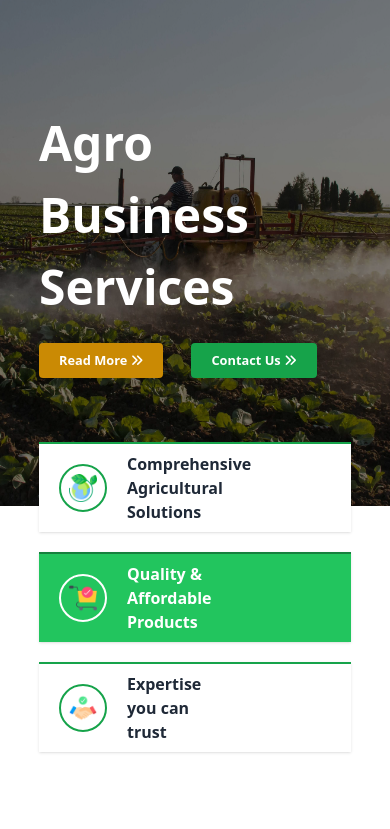
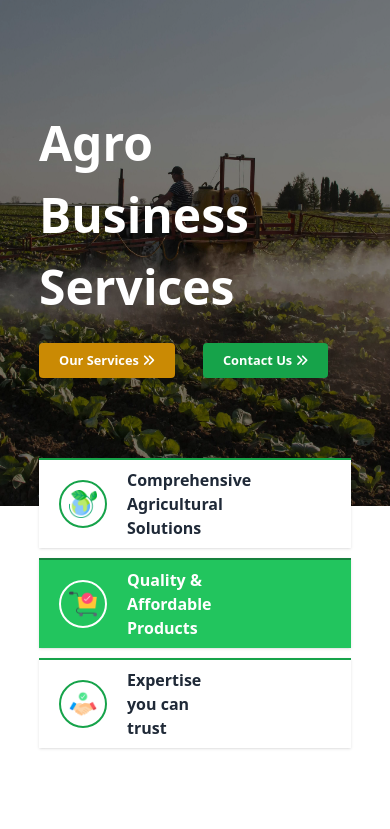
Before and after one commit to wilfredofficial63854/billal-enterprise, a PHP site: page / in a window 390 px wide. Shown: the part 133-962 px from the top of the page. Run offline with PHP 8.4, Linux system fonts and the light colour scheme; some libraries are stand-ins or nearby versions.

Commit message:
update to features margins

```diff
--- a/css/output.css
+++ b/css/output.css
@@ -843,6 +843,14 @@ video {
   margin-top: 4rem;
 }
 
+.mt-\[-3\.5rem\] {
+  margin-top: -3.5rem;
+}
+
+.mt-\[-3rem\] {
+  margin-top: -3rem;
+}
+
 .box-border {
   box-sizing: border-box;
 }
@@ -1654,6 +1662,14 @@ video {
 
 .gap-5 {
   gap: 1.25rem;
+}
+
+.gap-\[10px\] {
+  gap: 10px;
+}
+
+.gap-\[5px\] {
+  gap: 5px;
 }
 
 .space-x-2 > :not([hidden]) ~ :not([hidden]) {
--- a/index.html
+++ b/index.html
@@ -93,7 +93,7 @@
             <h1 class="text-white text-[3rem] sm:text-[4rem] font-bold w-[80%] sm:w-[50%]"> Agro Business Services </h1>
             <div class="my-5 flex items-center w-full sm:w-[40%]">
               <a href="#" class="mr-5 text-[0.8rem] py-2 px-5 rounded text-white bg-yellow-600 font-semibold transition hover:bg-yellow-800">
-                 Read More
+                 Our Services
                  <i class="fa-solid fa-angles-right"></i>
                </a>
 
@@ -107,7 +107,7 @@
       </section>
 
       <!-- Features -->
-      <section class="w-[80%] sm:w-[65%] mx-auto mt-[-4rem] grid gap-5 grid-cols-1 sm:grid-cols-6">
+      <section class="w-[80%] sm:w-[65%] mx-auto mt-[-3rem] grid gap-[10px] grid-cols-1 sm:grid-cols-6">
         <!-- Feature 1 -->
         <div class="col-span-2 bg-white px-5 py-2 shadow border-t-2 border-green-600 flex items-center">
           <span class="mr-5 flex items-center justify-center shrink-0 w-12 h-12 rounded-full p-2 border-2 border-green-600">
@@ -169,7 +169,7 @@
 
           <div class="my-5 flex items-center">
             <a href="#" class="mr-5 text-[0.8rem] py-2 px-5 rounded text-white bg-green-600 font-semibold transition hover:bg-green-800">
-               Read More
+               More about us
                <i class="fa-solid fa-angles-right"></i>
              </a>
 
@@ -179,7 +179,7 @@
               </span>
 
               <span class="ml-[0.7rem] text-[0.8rem]">
-                <h3 class="font-bold text-gray-800"> John Doe </h3>
+                <h3 class="font-bold text-gray-800"> Mr. Ibrahim Billali </h3>
                 <h6 class="text-gray-400"> CEO </h6>
               </span>
              </div>
```
